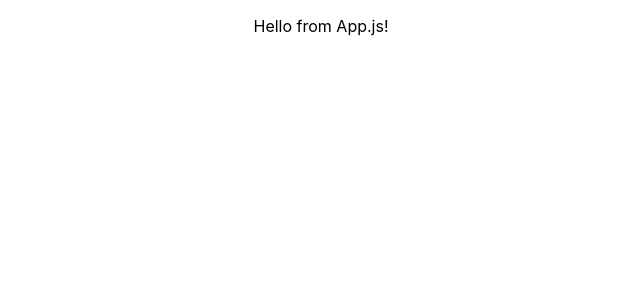
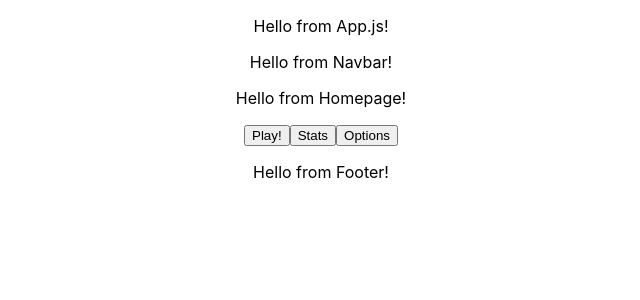
Before and after one commit to bananabrann/would-you-rather-frontend, a React (Create React App) app: page / in a window 1280 px wide. Shown: the top 300 px of the page, without its empty margins (319-959 px from the left). Built offline with nearby package versions, Linux system fonts and the light colour scheme.

Commit message:
Paths working

```diff
--- a/package.json
+++ b/package.json
@@ -8,6 +8,8 @@
     "express": "^4.16.4",
     "react": "^16.8.2",
     "react-dom": "^16.8.2",
+    "react-router": "^4.3.1",
+    "react-router-dom": "^4.3.1",
     "react-scripts": "2.1.5"
   },
   "scripts": {
--- a/src/Components/App/App.js
+++ b/src/Components/App/App.js
@@ -1,11 +1,24 @@
-import React, { Component } from 'react';
-import './App.css';
+import React, { Component } from "react";
+import "./App.css";
+import Navbar from "../Navbar/Navbar";
+import Footer from "../Footer/Footer";
+import Homepage from "../Homepage/Homepage";
+import Stats from "../Stats/Stats";
+import Play from "../Play/Play";
+import { Route, Link, Redirect } from "react-router-dom";
 
 class App extends Component {
     render() {
         return (
             <div className="App">
                 <p>Hello from App.js!</p>
+                <Navbar />
+                {/* <Homepage /> */}
+                    <Route exact path="/" render={() => <Homepage />} />
+                    <Route exact path="/play" render={() => <Play />} />
+                    <Route exact path="/stats" render={() => <Stats />} />
+
+                <Footer />
             </div>
         );
     }
--- a/src/Components/Homepage/Homepage.js
+++ b/src/Components/Homepage/Homepage.js
@@ -1,10 +1,36 @@
-import React, { Component } from 'react';
+import React, { Component } from "react";
+import { Route, Link, Redirect } from "react-router-dom";
 
 class Homepage extends Component {
     render() {
         return (
             <div>
                 <p>Hello from Homepage!</p>
+                <Link to="/play">
+                    <button>Play!</button>
+                </Link>
+                <Link to="/stats">
+                    <button>Stats</button>
+                </Link>
+                <Link to="/options">
+                    <button>Options</button>
+                </Link>
+
+                <Route
+                    path="/path"
+                    exact
+                    render={routerProps => <Redirect to="/play" />}
+                />
+                <Route
+                    path="/stats"
+                    exact
+                    render={routerProps => <Redirect to="/stats" />}
+                />
+                <Route
+                    path="/options"
+                    exact
+                    render={routerProps => <Redirect to="/options" />}
+                />
             </div>
         );
     }
--- a/src/index.js
+++ b/src/index.js
@@ -1,12 +1,19 @@
-import React from 'react';
-import ReactDOM from 'react-dom';
-import './index.css';
-import App from './Components/App/App';
-import * as serviceWorker from './serviceWorker';
+import React from "react";
+import ReactDOM from "react-dom";
+import "./index.css";
+import App from "./Components/App/App";
+import * as serviceWorker from "./serviceWorker";
+// import { Route, Link, Redirect } from "react-router-dom";
+import { BrowserRouter as Router } from "react-router-dom";
 
-ReactDOM.render(<App />, document.getElementById('root'));
+ReactDOM.render(
+    <Router>
+        <App />
+    </Router>,
+    document.getElementById("root")
+);
 
-// If you want your app to work offline and load faster, you can change
-// unregister() to register() below. Note this comes with some pitfalls.
+// If you want your app to wrk offline and load faster, you can change
+// unregister() to register(r) below. Note this comes with some pitfalls.
 // Learn more about service workers: http://bit.ly/CRA-PWA
 serviceWorker.unregister();
```
Also changed, not shown: 1 other file (tests, documents, lock files or other folders). Lines whose indentation alone changed are shown as unchanged.
